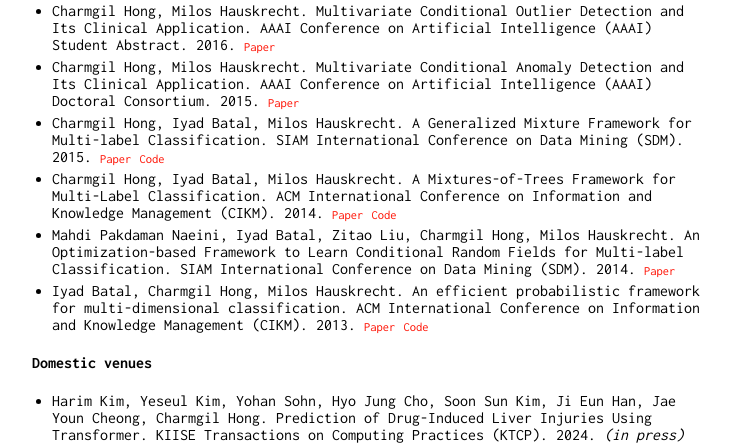
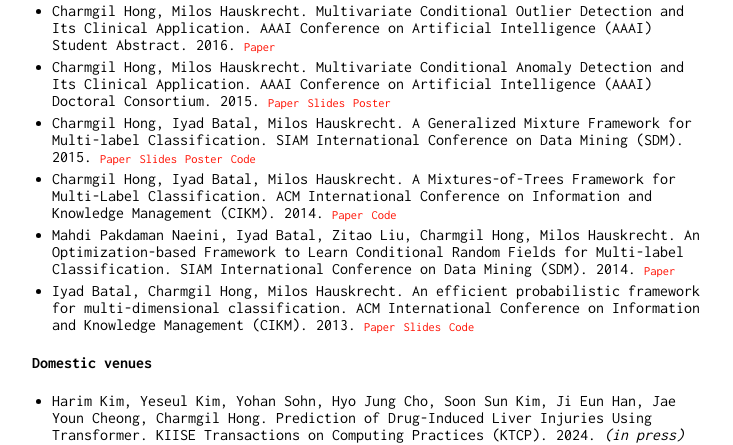
Before and after one commit to charmgil/charmgil.github.io, a Jekyll site: the page built from index.md, in a window 1280 px wide and 900 px high, scrolled down 1389 px. Shown: the part 165-610 px from the top of the window, without its empty margins (258-991 px from the left). Built offline with Jekyll 4.4.1, drawn with Linux system fonts in a browser that asks for light colours; our own code applies the rules of GitHub Pages for plain Markdown files.

Commit message:
modified:   index.md

```diff
--- a/index.md
+++ b/index.md
@@ -50,11 +50,11 @@ I am also interested in: (4) AI/ICT for Korean unification and the development o
 * Charmgil Hong, Milos Hauskrecht. Multivariate Conditional Outlier Detection: Identifying Unusual Input-Output Associations in Data. International Florida Artificial Intelligence Research Society Conference (FLAIRS). 2018. <span class="res">[Paper](https://aaai.org/papers/176-flairs-2018-17706/){:target="_blank"}</span>
 * Milos Hauskrecht, Iyad Batal, Charmgil Hong, Quang Nguyen, Gregory F. Cooper, Shyam Visweswaran, Gilles Clermont. Outlier-based detection of unusual patient-management actions: An ICU study. Journal of Biomedical Informatics. 2016. <span class="res">[Paper](https://pubmed.ncbi.nlm.nih.gov/27720983/){:target="_blank"}</span>
 * Charmgil Hong, Milos Hauskrecht. Multivariate Conditional Outlier Detection and Its Clinical Application. AAAI Conference on Artificial Intelligence (AAAI) Student Abstract. 2016. <span class="res">[Paper](https://ojs.aaai.org/index.php/AAAI/article/view/9958){:target="_blank"}</span>
-* Charmgil Hong, Milos Hauskrecht. Multivariate Conditional Anomaly Detection and Its Clinical Application. AAAI Conference on Artificial Intelligence (AAAI) Doctoral Consortium. 2015. <span class="res">[Paper](https://ojs.aaai.org/index.php/AAAI/article/view/9263){:target="_blank"}</span>
-* Charmgil Hong, Iyad Batal, Milos Hauskrecht. A Generalized Mixture Framework for Multi-label Classification. SIAM International Conference on Data Mining (SDM). 2015. <span class="res">[Paper](https://epubs.siam.org/doi/10.1137/1.9781611974010.80){:target="_blank"}</span> <span class="res">[Code](https://github.com/charmgil/MLME){:target="_blank"}</span>
+* Charmgil Hong, Milos Hauskrecht. Multivariate Conditional Anomaly Detection and Its Clinical Application. AAAI Conference on Artificial Intelligence (AAAI) Doctoral Consortium. 2015. <span class="res">[Paper](https://ojs.aaai.org/index.php/AAAI/article/view/9263){:target="_blank"}</span> <span class="res">[Slides](files/arx/slides_20150126_AAAI2015.pdf){:target="_blank"}</span> <span class="res">[Poster](files/arx/poster_20150127_AAAI2015.pdf){:target="_blank"}</span>
+* Charmgil Hong, Iyad Batal, Milos Hauskrecht. A Generalized Mixture Framework for Multi-label Classification. SIAM International Conference on Data Mining (SDM). 2015. <span class="res">[Paper](https://epubs.siam.org/doi/10.1137/1.9781611974010.80){:target="_blank"}</span> <span class="res">[Slides](files/arx/slides_20150430_SDM2015.pdf){:target="_blank"}</span> <span class="res">[Poster](files/arx/poster_20150430_SDM2015.pdf){:target="_blank"}</span> <span class="res">[Code](https://github.com/charmgil/MLME){:target="_blank"}</span>
 * Charmgil Hong, Iyad Batal, Milos Hauskrecht. A Mixtures-of-Trees Framework for Multi-Label Classification. ACM International Conference on Information and Knowledge Management (CIKM). 2014. <span class="res">[Paper](https://dl.acm.org/doi/10.1145/2661829.2661989){:target="_blank"}</span> <span class="res">[Code](https://github.com/charmgil/M-CTBN){:target="_blank"}</span>
 * Mahdi Pakdaman Naeini, Iyad Batal, Zitao Liu, Charmgil Hong, Milos Hauskrecht. An Optimization-based Framework to Learn Conditional Random Fields for Multi-label Classification. SIAM International Conference on Data Mining (SDM). 2014. <span class="res">[Paper](https://epubs.siam.org/doi/10.1137/1.9781611973440.113){:target="_blank"}</span>
-* Iyad Batal, Charmgil Hong, Milos Hauskrecht. An efficient probabilistic framework for multi-dimensional classification. ACM International Conference on Information and Knowledge Management (CIKM). 2013. <span class="res">[Paper](https://dl.acm.org/doi/10.1145/2505515.2505594){:target="_blank"}</span> <span class="res">[Code](https://github.com/charmgil/CTBN){:target="_blank"}</span>
+* Iyad Batal, Charmgil Hong, Milos Hauskrecht. An efficient probabilistic framework for multi-dimensional classification. ACM International Conference on Information and Knowledge Management (CIKM). 2013. <span class="res">[Paper](https://dl.acm.org/doi/10.1145/2505515.2505594){:target="_blank"}</span> <span class="res">[Slides](files/arx/slides_20131028_CIKM2013.pdf){:target="_blank"}</span> <span class="res">[Code](https://github.com/charmgil/CTBN){:target="_blank"}</span>
 
 
 #### Domestic venues
@@ -131,7 +131,7 @@ I am also interested in: (4) AI/ICT for Korean unification and the development o
 <!--older-->
 * Charmgil Hong, Siqi Liu, Milos Hauskrecht. Detection of Unusual Input-Output Associations. SIAM Workshop on Dimension Reduction. 2017.
 * Charmgil Hong, Rumi Ghosh, Soundar Srinivasan. Dealing with Class Imbalance Using Thresholding. KDD 2016 Workshop on Outlier Definition, Detection, and Description on Demand. 2016. <span class="res">[Paper](https://arxiv.org/abs/1607.02705){:target="_blank"}</span>
-* Charmgil Hong, Milos Hauskrecht. Analysis of Temporal Clinical Patterns using Hidden Markov Models. ICML 2012 Workshop on Clinical Data Analysis. 2012. <span class="res">[Paper](https://people.cs.pitt.edu/~charmgil/sharepoint/papers/Poster_Hong_ICML_Clinical_2012.pdf){:target="_blank"}</span> <span class="res">[Poster](files/posters/VATMAN_AVSS2024.pdf){:target="_blank"}</span>
+* Charmgil Hong, Milos Hauskrecht. Analysis of Temporal Clinical Patterns using Hidden Markov Models. ICML 2012 Workshop on Clinical Data Analysis. 2012. <span class="res">[Paper](https://people.cs.pitt.edu/~charmgil/sharepoint/papers/Poster_Hong_ICML_Clinical_2012.pdf){:target="_blank"}</span> <span class="res">[Poster](files/arx/poster_20120626_ICML2012.pdf){:target="_blank"}</span>
 
 
 
```
